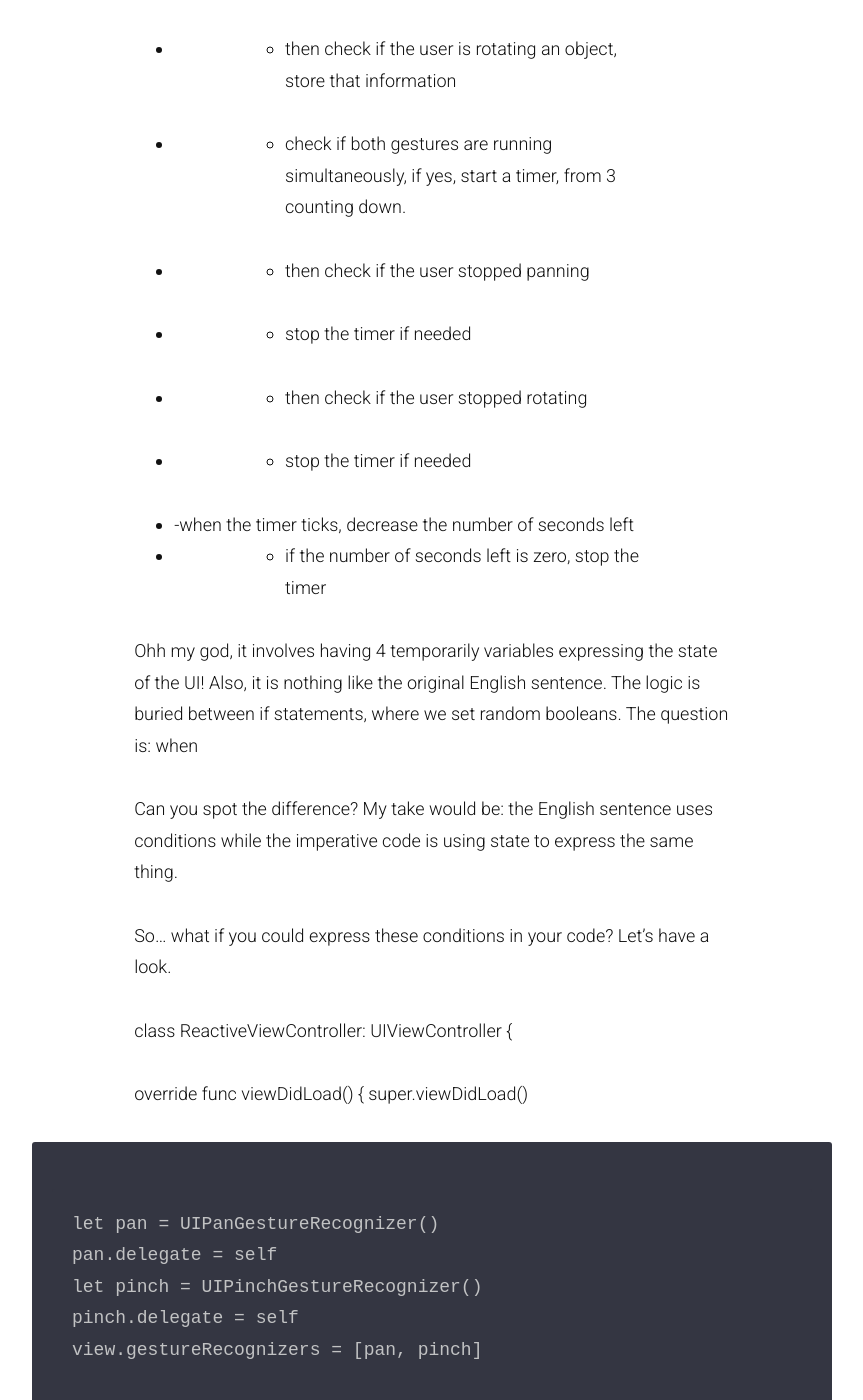
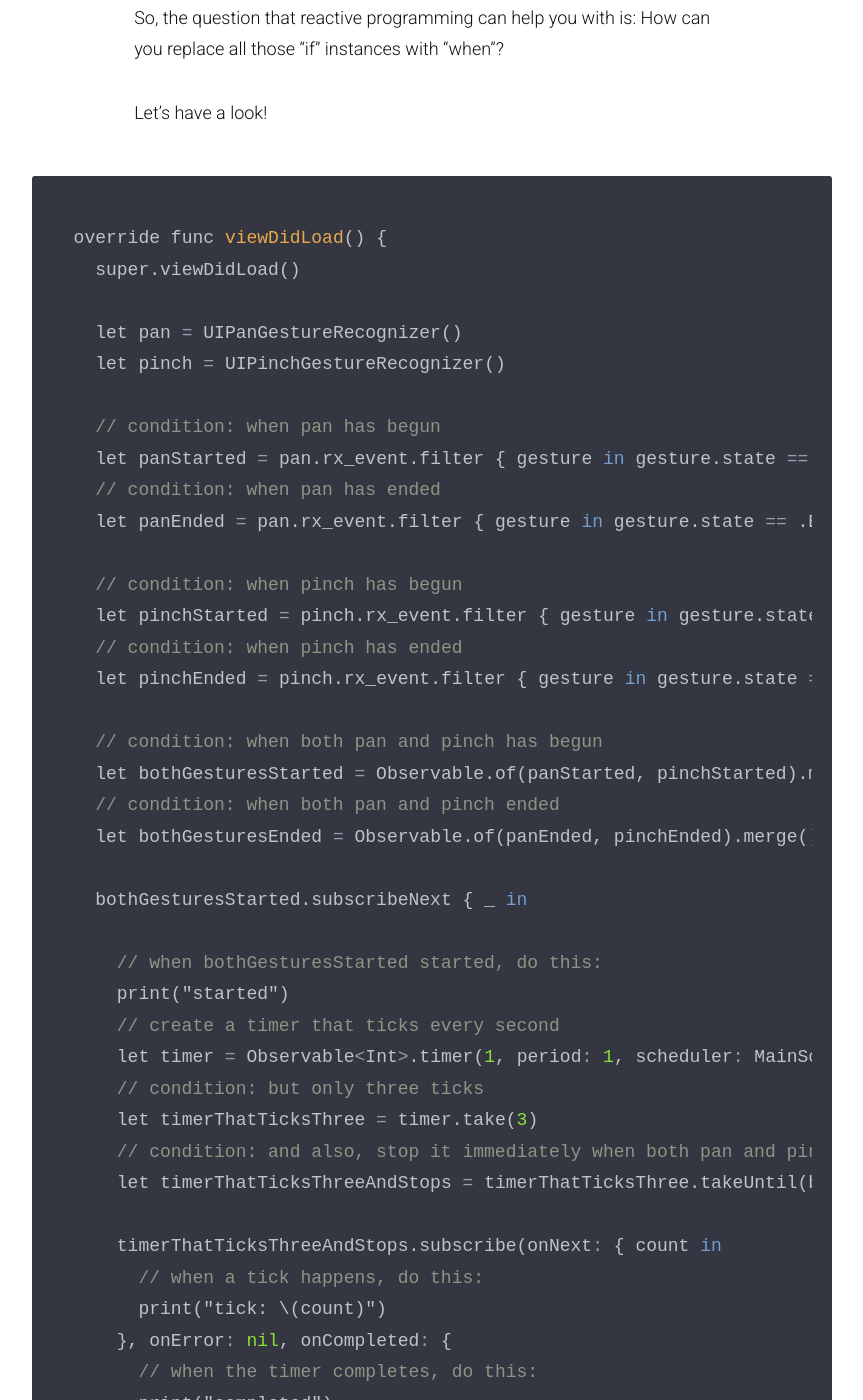
Before and after one commit to almostintuitive/itchingpixels.github.io, a Jekyll site: the page built from _posts/2016-01-28-functional-reactive-intuition.markdown, in a window 1280 px wide and 1400 px high, scrolled down 3791 px. Shown: the whole window, without its empty margins (208-1071 px from the left). Built offline with Jekyll 4.4.1, drawn with Linux system fonts in a browser that asks for light colours; nearby versions of some CDN libraries; some of the changed text lies outside the part shown.

Commit message:
update FRP article

```diff
--- a/_posts/2016-01-28-functional-reactive-intuition.markdown
+++ b/_posts/2016-01-28-functional-reactive-intuition.markdown
@@ -30,7 +30,7 @@ Also, *“Stop the timer either when the countdown ends”* means I’ll need to
 So, you get the idea: we’re building a kind-of data structure describing what’s exactly happening at the moment, so we can process it.
 
 
-  {% highlight objc %}
+{% highlight objc %}
 
   var panPresent = false
   var pinchPresent = false
@@ -81,7 +81,7 @@ So, you get the idea: we’re building a kind-of data structure describing what
     self.secondsLeft--
     print("tick")
   }
-  {% endhighlight %}
+{% endhighlight %}
 
 
 Let’s see what’s going on here:
@@ -101,37 +101,21 @@ So, we turn our original sentence into this:
 when the timer ticks, decrease the number of seconds left
   if the number of seconds left is zero, stop the timer**
 
-- every time the user touches the screen
-- check if a user is panning an object, store that information
-- - check if both gestures are running simultaneously,  if yes, start a timer, from 3 counting down.
-- - then check if the user is rotating an object, store that information
-- - check if both gestures are running simultaneously,  if yes, start a timer, from 3 counting down.
-- - then check if the user stopped panning
-- - stop the timer if needed
-- - then check if the user stopped rotating
-- - stop the timer if needed
-- -when the timer ticks, decrease the number of seconds left
-- - if the number of seconds left is zero, stop the timer
+Ohh my god, it involves having 4 temporarily variables expressing the state of the UI!
+Also, it is nothing like the original English sentence. The logic is buried between if statements, where we set random booleans. And we jump around like a bugs bunny - there are 5 functions, and we inconsistently jump between one another.
 
-Ohh my god, it involves having 4 temporarily variables expressing the state of the UI!
-Also, it is nothing like the original English sentence. The logic is buried between if statements, where we set random booleans. The question is: when
+So, the question that reactive programming can help you with is:
+How can you replace all those "if" instances with "when"?
 
-Can you spot the difference?
-My take would be: the English sentence uses conditions while the imperative code is using state to express the same thing.
+Let's have a look!
 
-So… what if you could express these conditions in your code?
-Let’s have a look.
-
-class ReactiveViewController: UIViewController {
+{% highlight objc %}
 
   override func viewDidLoad() {
     super.viewDidLoad()
 
     let pan = UIPanGestureRecognizer()
-    pan.delegate = self
     let pinch = UIPinchGestureRecognizer()
-    pinch.delegate = self
-    view.gestureRecognizers = [pan, pinch]
 
     // condition: when pan has begun
     let panStarted = pan.rx_event.filter { gesture in gesture.state == .Began }
@@ -168,8 +152,7 @@ class ReactiveViewController: UIViewController {
       }, onDisposed: nil)
     }
   }
-
-}
+{% endhighlight %}
 
 voila, all four of the temporary variables are gone!
 also, did you notice, that the code looks like this:
@@ -181,9 +164,9 @@ define what a timer is
 
 now do this: “When the user starts simultaneously panning and rotating an object, start a countdown from 3. Stop the timer either when the countdown ends or when the user stops the gestures.”**
 
+You can also compress the syntax quite a bit, if you want to see how, [here's the link](https://github.com/itchingpixels/talks/blob/master/functional-reactive-intuition/Project/RFP/ReactiveShortViewController.swift) to the file!
 
-you can also compress the syntax a little:
 
-… or potentially, a lot more, but that’s a different topic!
+Have a look at the example project [here](https://github.com/itchingpixels/talks/tree/master/functional-reactive-intuition/Project) and feel free to play around.
 
-Let me know what you think! Was this a good example? Does this make sense?
+Does this makes sense? [Let me know](https://twitter.com/itchingpixels) what you think!
```
